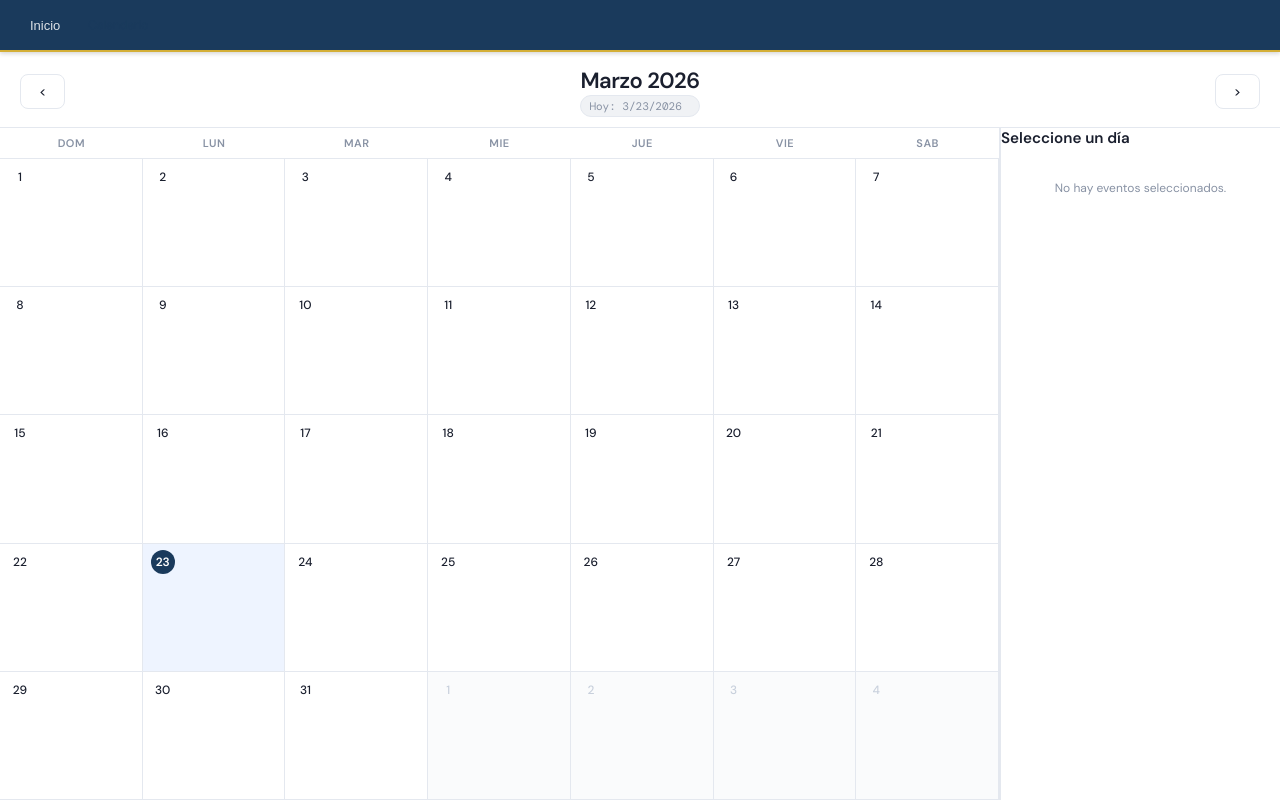
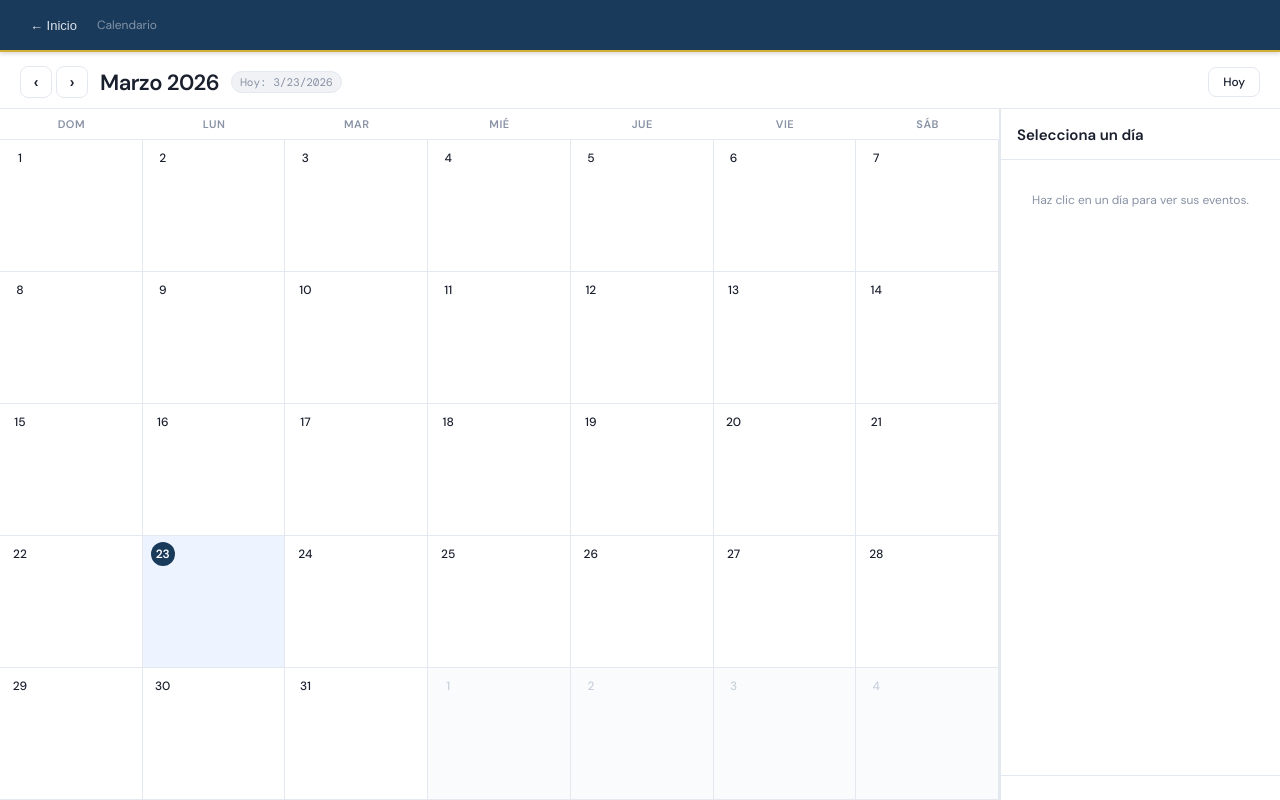
Before and after one commit to CEOdeveloper1332/databaseucv, a website: page calendar.html in a window 1280 px wide. Drawn offline with nearby package versions, Linux system fonts and the light colour scheme; no server answers.

Commit message:
Update calendar.html

```diff
--- a/calendar.html
+++ b/calendar.html
@@ -3,7 +3,7 @@
 <head>
 	<meta charset="utf-8" />
 	<meta name="viewport" content="width=device-width,initial-scale=1" />
-	<title>Calendar</title>
+	<title>Calendario - A1 Analytics</title>
 	<link rel="stylesheet" href="styles.css">
 	<link rel="stylesheet" href="calendar.css">
 </head>
@@ -11,39 +11,54 @@
 	<header>
 		<nav class="navbar">
 			<div class="nav-texts">
-				<a href="index.html" class="nav-text-btn">Inicio</a>
-				<span style="color:rgba(26,58,92,0.7);margin-left:8px">Calendario</span>
+				<a href="index.html" class="nav-text-btn">← Inicio</a>
+				<span>Calendario</span>
 			</div>
 		</nav>
 	</header>
 
 	<main class="calendar-page">
+
+		<!-- HEADER -->
 		<div class="calendar-header">
-			<button id="prevMonth" class="btn">&lt;</button>
-			<div>
+			<div class="calendar-header-left">
+				<div class="nav-arrows">
+					<button id="prevMonth" class="btn-nav" title="Mes anterior">‹</button>
+					<button id="nextMonth" class="btn-nav" title="Mes siguiente">›</button>
+				</div>
 				<h2 id="monthLabel"></h2>
 				<div id="todayLabel" class="today-label"></div>
 			</div>
-			<button id="nextMonth" class="btn">&gt;</button>
+			<button class="btn-today" onclick="goToToday()">Hoy</button>
 		</div>
 
+		<!-- GRID -->
 		<div class="calendar-container">
 			<div class="weekdays">
-				<div>Dom</div><div>Lun</div><div>Mar</div><div>Mie</div><div>Jue</div><div>Vie</div><div>Sab</div>
+				<div>Dom</div><div>Lun</div><div>Mar</div>
+				<div>Mié</div><div>Jue</div><div>Vie</div><div>Sáb</div>
 			</div>
 			<div id="daysGrid" class="days-grid"></div>
 		</div>
 
+		<!-- PANEL LATERAL -->
 		<aside class="day-panel">
-			<h3 id="selectedDayLabel">Seleccione un día</h3>
+			<div class="day-panel-header">
+				<h3 id="selectedDayLabel">Selecciona un día</h3>
+				<div class="day-sub" id="selectedDaySub"></div>
+			</div>
 			<div id="eventsList" class="events-list">
-				<p class="muted">No hay eventos seleccionados.</p>
+				<p class="muted">Haz clic en un día para ver sus eventos.</p>
 			</div>
-			<button id="addEventBtn" class="btn btn-primary" disabled>Agregar evento</button>
+			<div class="panel-footer">
+				<button id="addEventBtn" class="btn-add" disabled>
+					＋ Agregar evento
+				</button>
+			</div>
 		</aside>
 	</main>
 
-	<!-- Modal simple -->
+	<!-- MODAL -->
 	<div id="eventModal" class="modal hidden">
 		<div class="modal-content">
 			<h3 id="modalTitle">Nuevo evento</h3>
@@ -51,8 +66,9 @@
 				<input type="hidden" name="id">
 				<div class="form-group">
 					<label>Título</label>
-					<input type="text" name="title" required>
+					<input type="text" name="title" placeholder="Nombre del evento" required>
 				</div>
+				<div class="form-row">
 					<div class="form-group">
 						<label>Fecha</label>
 						<input type="date" name="date" required>
@@ -61,13 +77,14 @@
 						<label>Hora</label>
 						<input type="time" name="time">
 					</div>
+				</div>
 				<div class="form-group">
 					<label>Descripción</label>
-					<textarea name="desc" rows="3"></textarea>
+					<textarea name="desc" placeholder="Descripción opcional..." rows="3"></textarea>
 				</div>
 				<div class="form-actions">
-					<button type="submit" class="btn btn-primary">Guardar</button>
 					<button type="button" id="cancelBtn" class="btn">Cancelar</button>
+					<button type="submit" class="btn btn-primary">Guardar evento</button>
 				</div>
 			</form>
 		</div>
```
Lines whose indentation alone changed are shown as unchanged.
